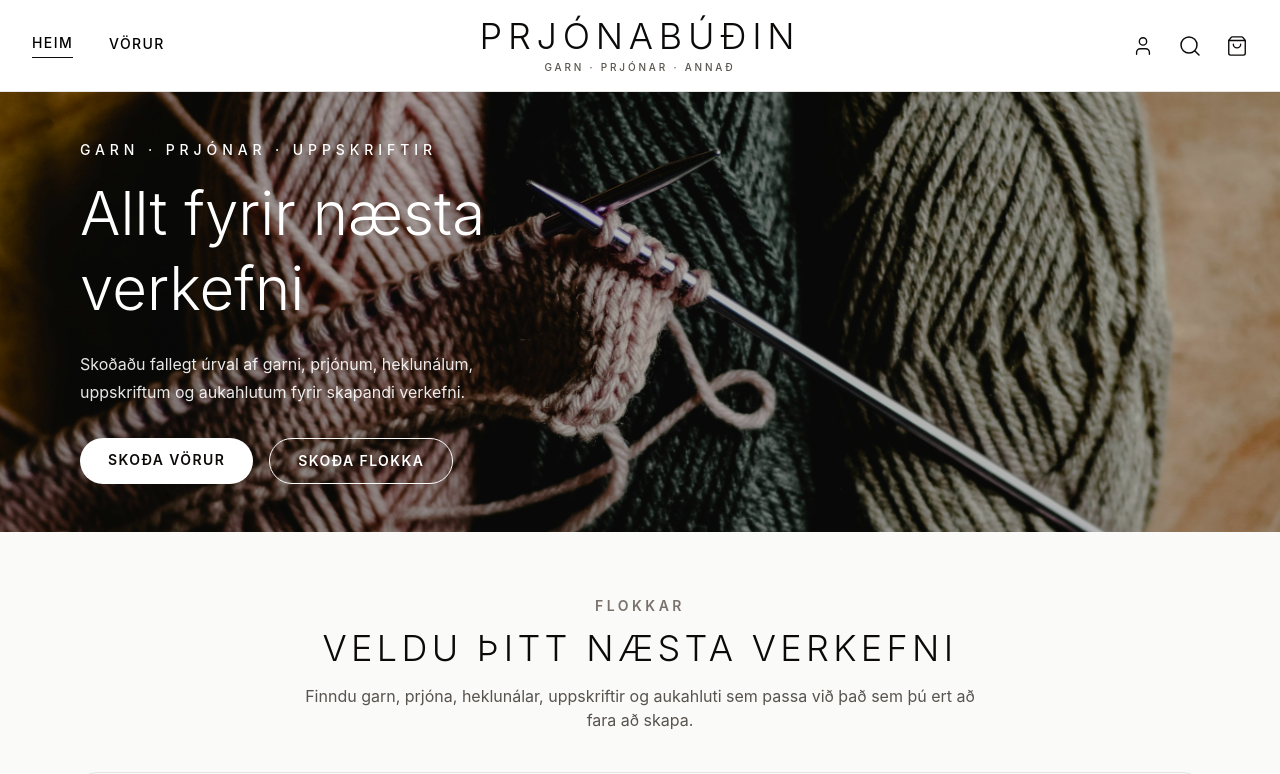
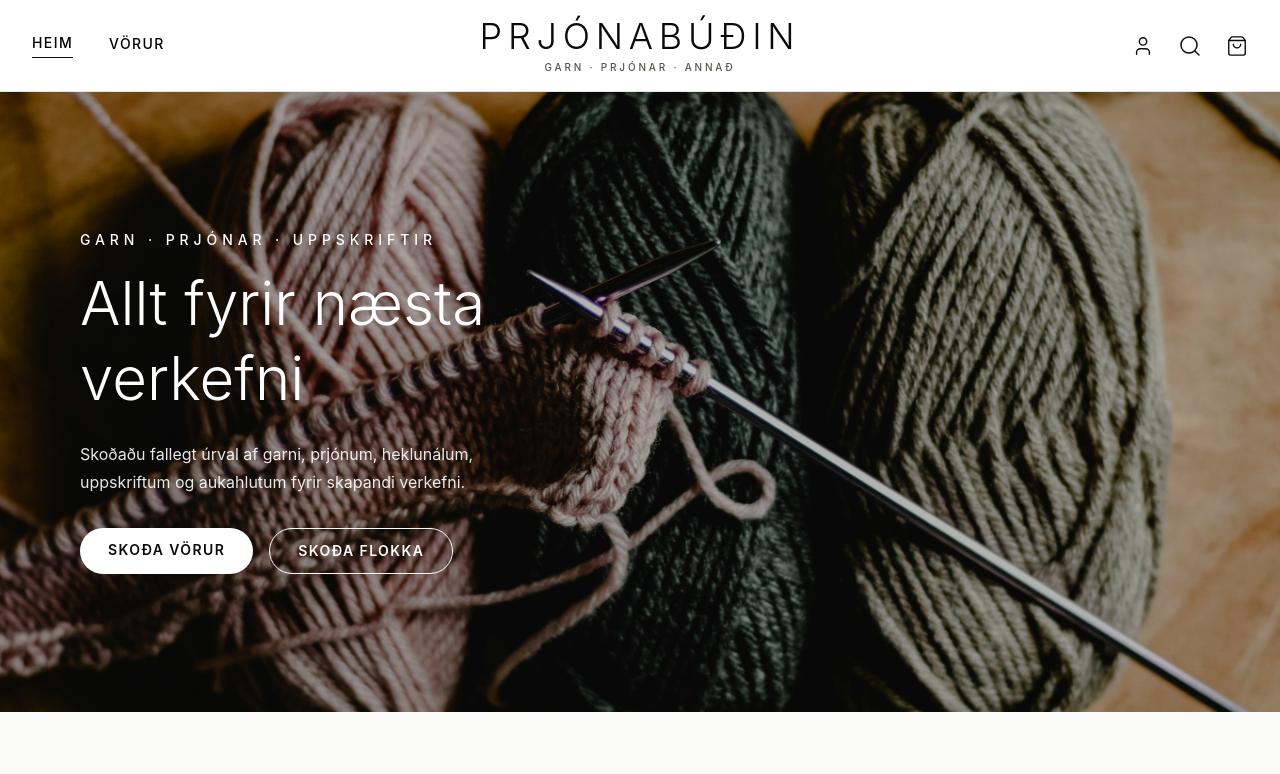
Before and after one commit to hardardottir93/Lokaverkefni-vor26, a React (Vite) app: page / in a window 1280 px wide. Shown: the top 774 px of the page. Built offline with nearby package versions, Linux system fonts and the light colour scheme; no server answers; the database is empty.

Commit message:
Homepage look changed

```diff
--- a/src/pages/HomePage.tsx
+++ b/src/pages/HomePage.tsx
@@ -24,7 +24,7 @@ export function HomePage() {
 
   return (
     <main>
-      <section className="relative min-h-85 overflow-hidden bg-stone-100">
+      <section className="relative min-h-[620px] overflow-hidden bg-stone-100">
         <div className="absolute inset-0">
           <img
             src="/images/yarn.jpg"
@@ -34,7 +34,7 @@ export function HomePage() {
           <div className="absolute inset-0 bg-black/30" />
         </div>
 
-        <div className="relative mx-auto flex min-h-85 max-w-6xl items-center px-4 py-12">
+        <div className="relative mx-auto flex min-h-[620px] max-w-6xl items-center px-4 py-16">
           <div className="max-w-xl text-white">
             <p className="mb-4 text-sm font-medium uppercase tracking-[0.35em]">
               Garn · Prjónar · Uppskriftir
```
